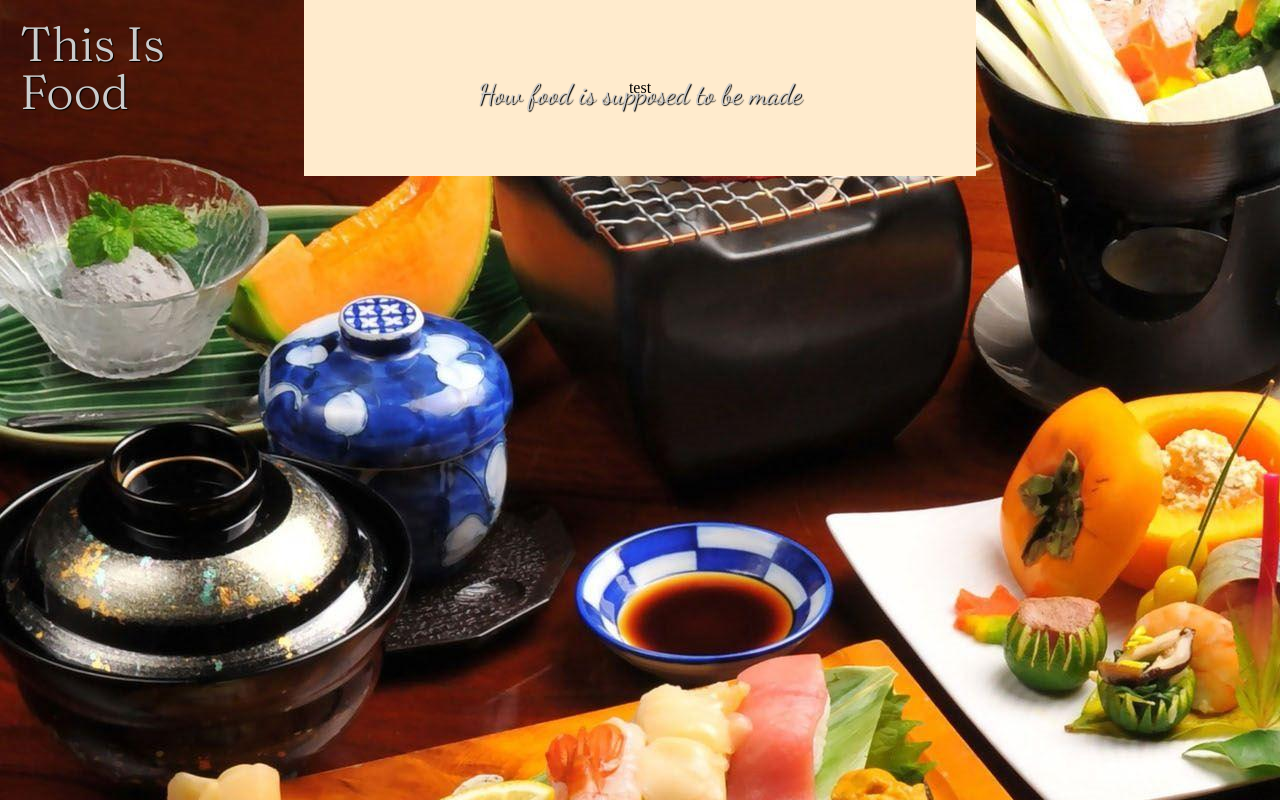
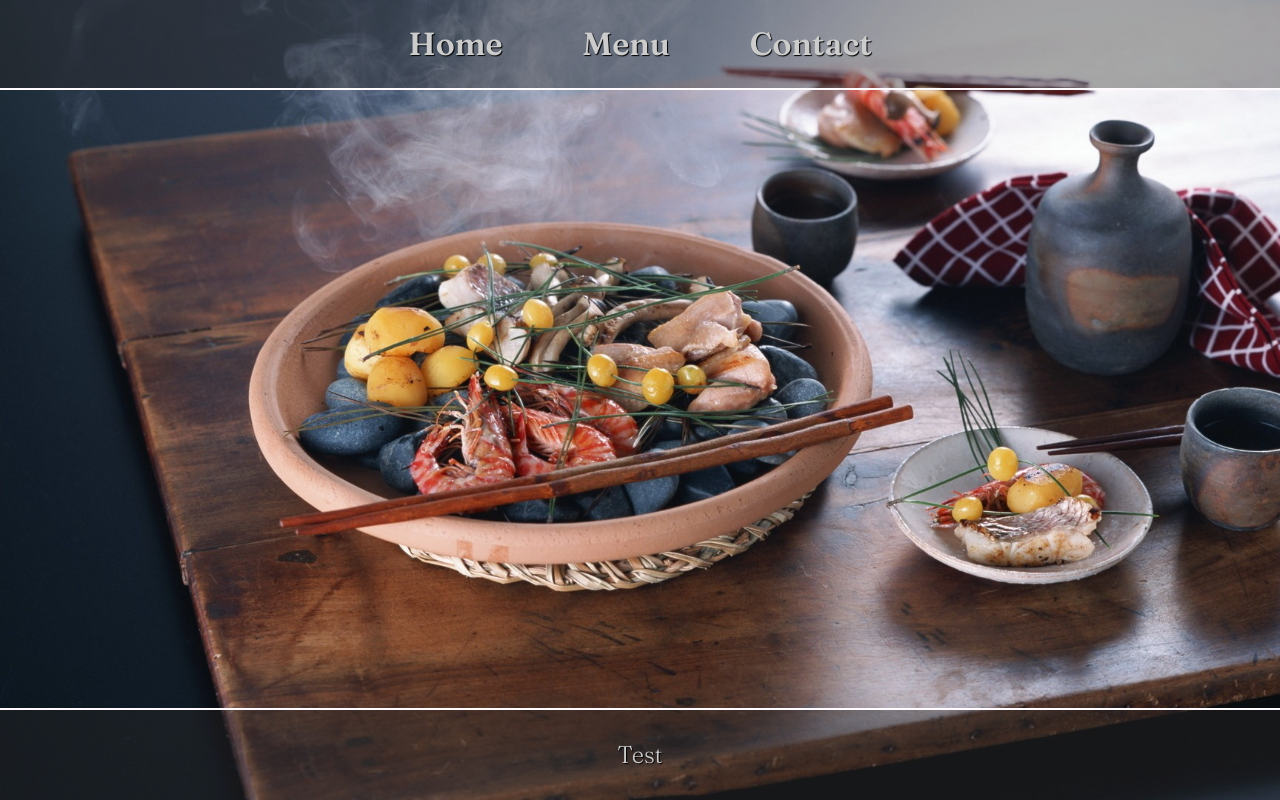
Before and after one commit to Bwade95/restaurant-page, a website built with webpack: page dist/index.html in a window 1280 px wide. Built offline with nearby package versions, Linux system fonts and the light colour scheme.

Commit message:
finished inital page load setup

```diff
--- a/modules/page-load.js
+++ b/modules/page-load.js
@@ -1,25 +1,24 @@
 const pageLoad = () => {
-    const content = document.getElementById('content');
+    const contentDiv = document.getElementById('content');
 
-    const header = document.createElement('div');
-    header.setAttribute('id', 'header');
-    header.innerText = 'This Is Food';
+    const header = document.createElement('header');
+    header.innerHTML = `
+    <nav>
+        <ol id="navbar">
+            <li class="nav-list home">Home</li>
+            <li class="nav-list menu">Menu</li>
+            <li class="nav-list contact">Contact</li>
+        </ol>
+    </nav>`;
 
-    const mainChunk = document.createElement('div');
-    mainChunk.setAttribute('id', 'main-chunk');
+    const footer = document.createElement('footer');
+    footer.innerHTML = `
+    <nav>
+        <h1 id="foot-tag">Test</h1>
+    </nav>`;
 
-    const quote = document.createElement('div');
-    quote.setAttribute('id', 'quote');
-    quote.innerText = 'How food is supposed to be made';
-
-    const test = document.createElement('div');
-    test.setAttribute('id', 'test');
-    test.innerText = 'test';
-
-    mainChunk.appendChild(test);
-    mainChunk.appendChild(quote);
-    content.appendChild(mainChunk);
-    content.appendChild(header);
+    contentDiv.appendChild(header);
+    contentDiv.appendChild(footer);
 }
 
 export default pageLoad;
--- a/src/styles.css
+++ b/src/styles.css
@@ -1,41 +1,73 @@
 @import url('https://fonts.googleapis.com/css2?family=Fraunces:wght@100;300;600&display=swap');
 @import url('https://fonts.googleapis.com/css2?family=Dancing+Script&family=Fraunces:wght@100;300;600&display=swap');
 
-body {
-    background-image: url(/img/backdrop.jpg);
+:root {
+    --bright-white: #fffbff;
+    --title: #c34271;
+    --shade: rgba(41, 38, 39, 0.4);
 }
 
 #content {
+    width: 100vw;
+    height: 100vh;
     display: flex;
-    justify-content: center;
-    align-items: center;
+    background-image: url(/img/test2.jpg);
+    background-size: cover;
+    flex-direction: column;
+    justify-content: space-between;
 }
 
-#header {
-    position: absolute;
-    top: 0px;
-    left: 0px;
-    padding: 20px;
-    width: 14%;
-    color: #ccc;
+header {
+    width: 100%;
+}
+
+#title {
+    color: var(--title);
     font-family: "Fraunces", sans-serif;
     font-size: 3rem;
     text-shadow: 1px 1px 1px #000;
 }
 
-#main-chunk {
-    position: relative;
+nav {
     display: flex;
-    padding: 80px;
-    width: 40%;
-    justify-content: center;
-    background-color: blanchedalmond;
+    height: 90px;
 }
 
-#quote {
-    position: absolute;
+#navbar {
+    width: 100%;
+    display: flex;
+    justify-content: center;
+    align-items: center;
+    background-color: var(--shade);
+    border-bottom: 2px solid var(--bright-white);
+}
+
+.nav-list {
+    margin: 0 40px;
     color: #ccc;
-    font-family: "Dancing Script", sans-serif;
-    font-size: 3.5ch;
-    text-shadow: 1px 1px 1px #000;
+    font-family: "Fraunces", sans-serif;
+    font-size: 2rem;
+    font-weight: 600;
+    text-shadow: 1px 1px 1px black;
 }
+
+footer {
+    height: 90px;
+    border-top: 2px solid var(--bright-white);
+    display: flex;
+    justify-content: center;
+    align-items: center;
+    background-color: var(--shade);
+}
+
+footer h1 {
+    margin: auto;
+}
+
+#foot-tag {
+    color: #ccc;
+    font-family: "Fraunces", sans-serif;
+    font-size: 1.5rem;
+    font-weight: 300;
+    text-shadow: 1px 1px 1px black;
+}
```
Also changed, not shown: dist/main.js, img/test.jpg (added), img/test2.jpg (added).
